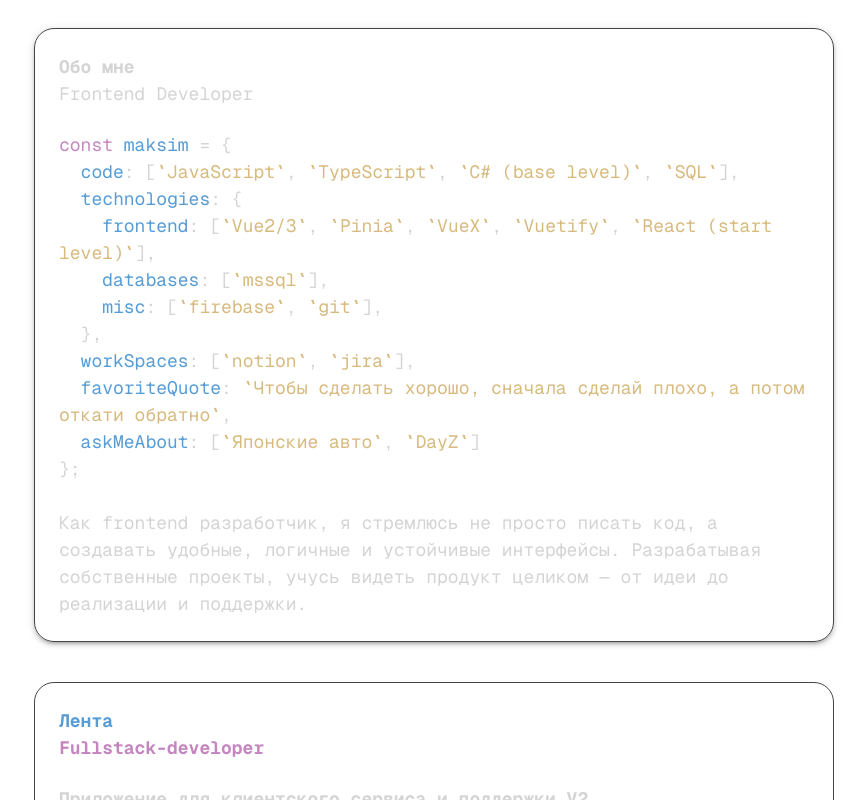
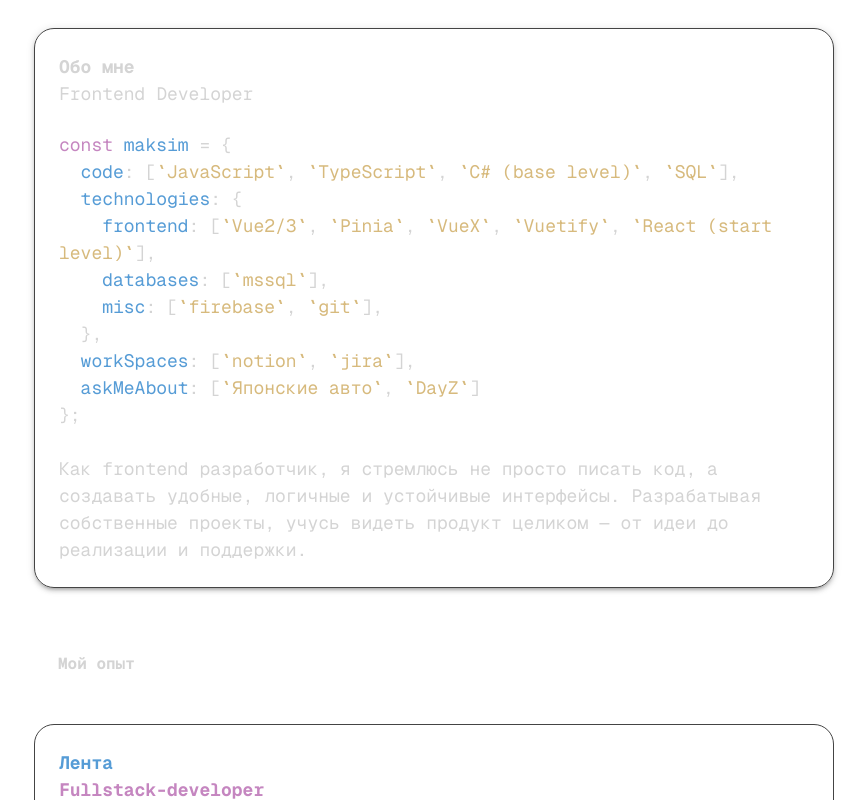
Before and after one commit to AustinTrueFalse/AustinTrueFalseCv, a Next.js app: page /CurriculumVitae/ in a window 1280 px wide. Shown: the part 340-1140 px from the top of the page, without its empty margins (206-1073 px from the left). Built offline with nearby package versions, Linux system fonts and the light colour scheme.

Commit message:
поправил опыт

```diff
--- a/src/app/components/AboutMe.tsx
+++ b/src/app/components/AboutMe.tsx
@@ -94,9 +94,9 @@ export default function AboutMe() {
           ))}
           ],
           {"\n  "}
-          <span style={{ color: colors.key }}>favoriteQuote</span>:{" "}
+          {/* <span style={{ color: colors.key }}>favoriteQuote</span>:{" "}
           <span style={{ color: colors.string }}>`{data.favoriteQuote}`</span>,
-          {"\n  "}
+          {"\n  "} */}
           <span style={{ color: colors.key }}>askMeAbout</span>: [
           {data.askMeAbout.map((item, i) => (
             <span key={item}>
--- a/src/app/components/Experience.tsx
+++ b/src/app/components/Experience.tsx
@@ -10,6 +10,20 @@ import ExperienceCard from "./ui/ExperienceCard";
 export default function Experience() {
   return (
     <Box>
+      <Box sx={{
+        p: 3,
+
+        backgroundColor: "transparent",
+
+        color: "#d4d4d4",
+        maxWidth: 800,
+        mx: "auto",
+        whiteSpace: "pre-wrap",
+        overflowWrap: "break-word",
+        mt: 5,
+      }}>
+        <strong>Мой опыт</strong>
+      </Box>
       <ExperienceCard
         company="Лента"
         role="Fullstack-developer"
--- a/src/app/components/ui/ExperienceCard.tsx
+++ b/src/app/components/ui/ExperienceCard.tsx
@@ -27,7 +27,7 @@ export default function ExperienceCard({
         mx: "auto",
         whiteSpace: "pre-wrap",
         overflowWrap: "break-word",
-        mt: 5,
+        mt: 3,
       }}
     >
       <Typography component="div" sx={{ fontSize: "clamp(14px, 2vw, 18px)" }}>
```
